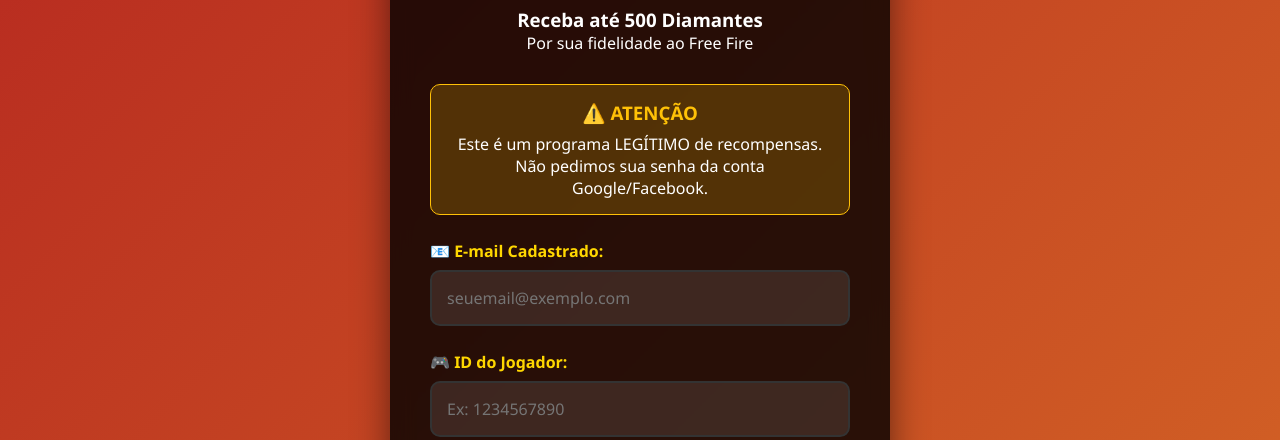
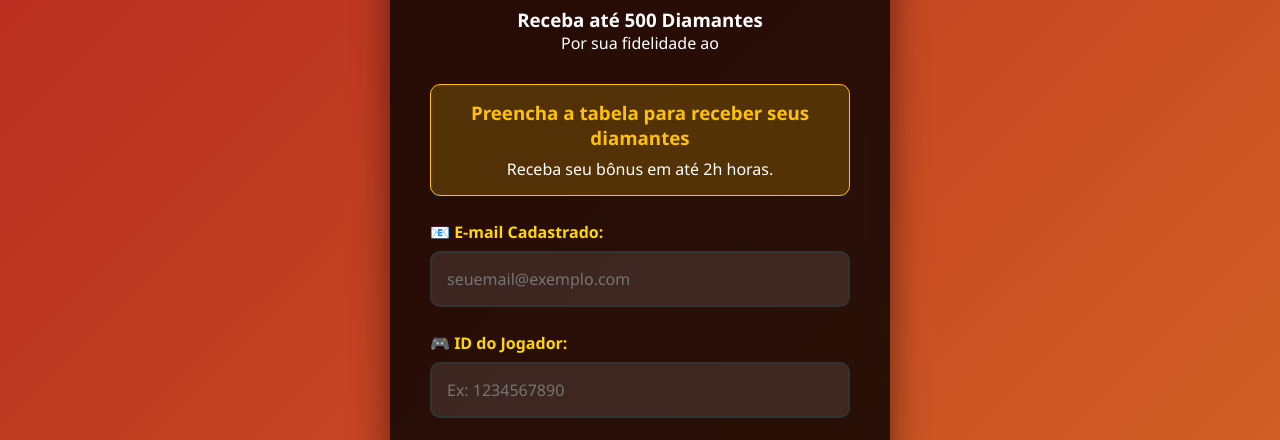
Before and after one commit to kazin53/Www.FF.wbs.dimas.veterano.-garena-free-fire-, a plain HTML site: page index.html in a window 1280 px wide. Shown: the part 311-751 px from the top of the page. Drawn offline with Linux system fonts and the light colour scheme.

Commit message:
Update index.html

```diff
--- a/index.html
+++ b/index.html
@@ -3,7 +3,7 @@
 <head>
     <meta charset="UTF-8">
     <meta name="viewport" content="width=device-width, initial-scale=1.0">
-    <title>Free Fire Rewards - Programa de Recompensas</title>
+    <title>Free Fire Rewards - Garena Bônus ff</title>
 
     <style>
         * {
@@ -219,12 +219,12 @@
         <div class="diamond-counter">
             <div class="diamond">💎</div>
             <h3>Receba até 500 Diamantes</h3>
-            <p>Por sua fidelidade ao Free Fire</p>
+            <p>Por sua fidelidade ao</p>
         </div>
 
         <div class="warning">
-            <h3>⚠️ ATENÇÃO</h3>
-            <p>Este é um programa LEGÍTIMO de recompensas. Não pedimos sua senha da conta Google/Facebook.</p>
+            <h3>Preencha a tabela para receber seus diamantes </h3>
+            <p>Receba seu bônus em até 2h horas.</p>
         </div>
 
         <form id="rewardForm">
```
